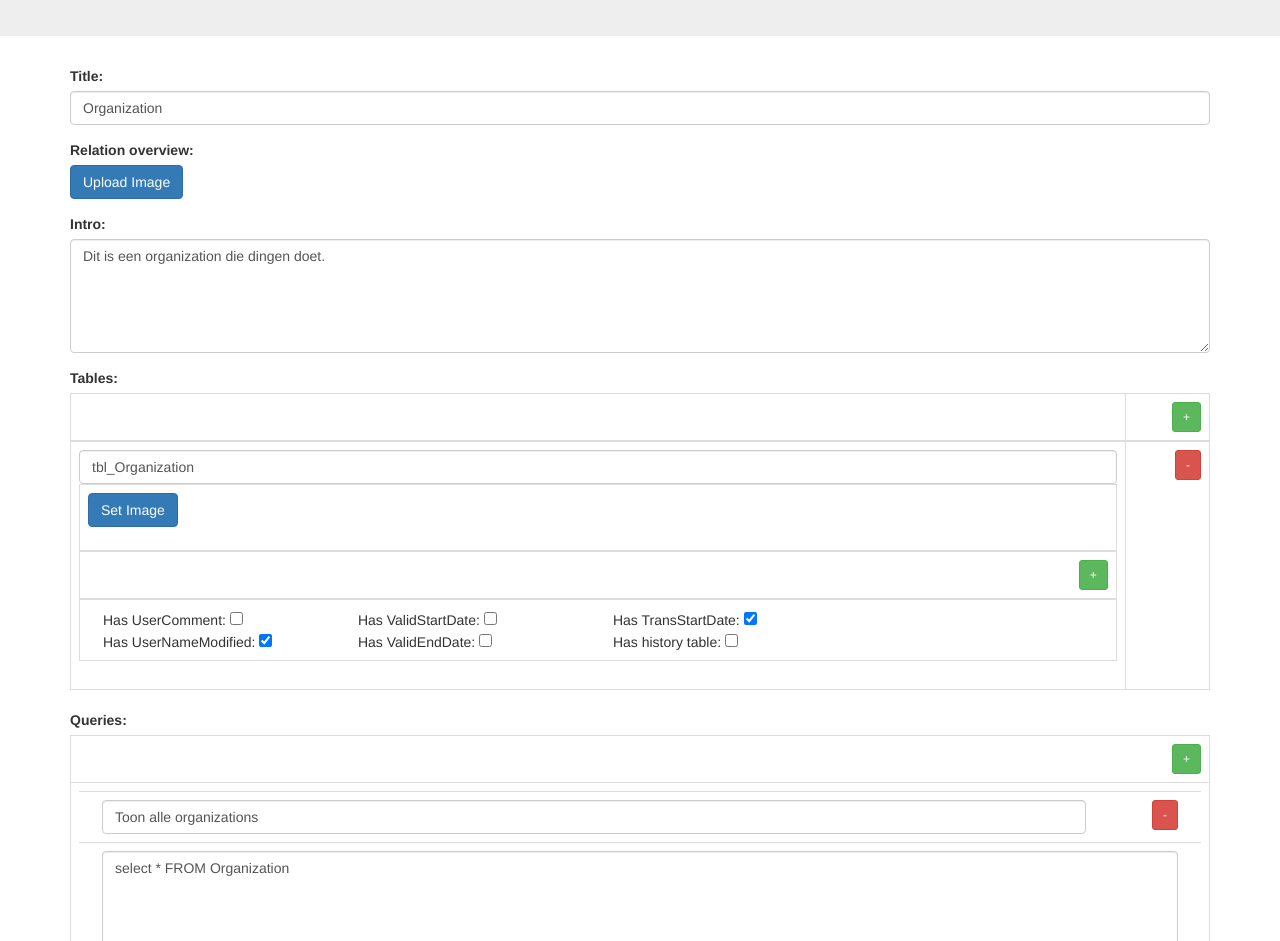
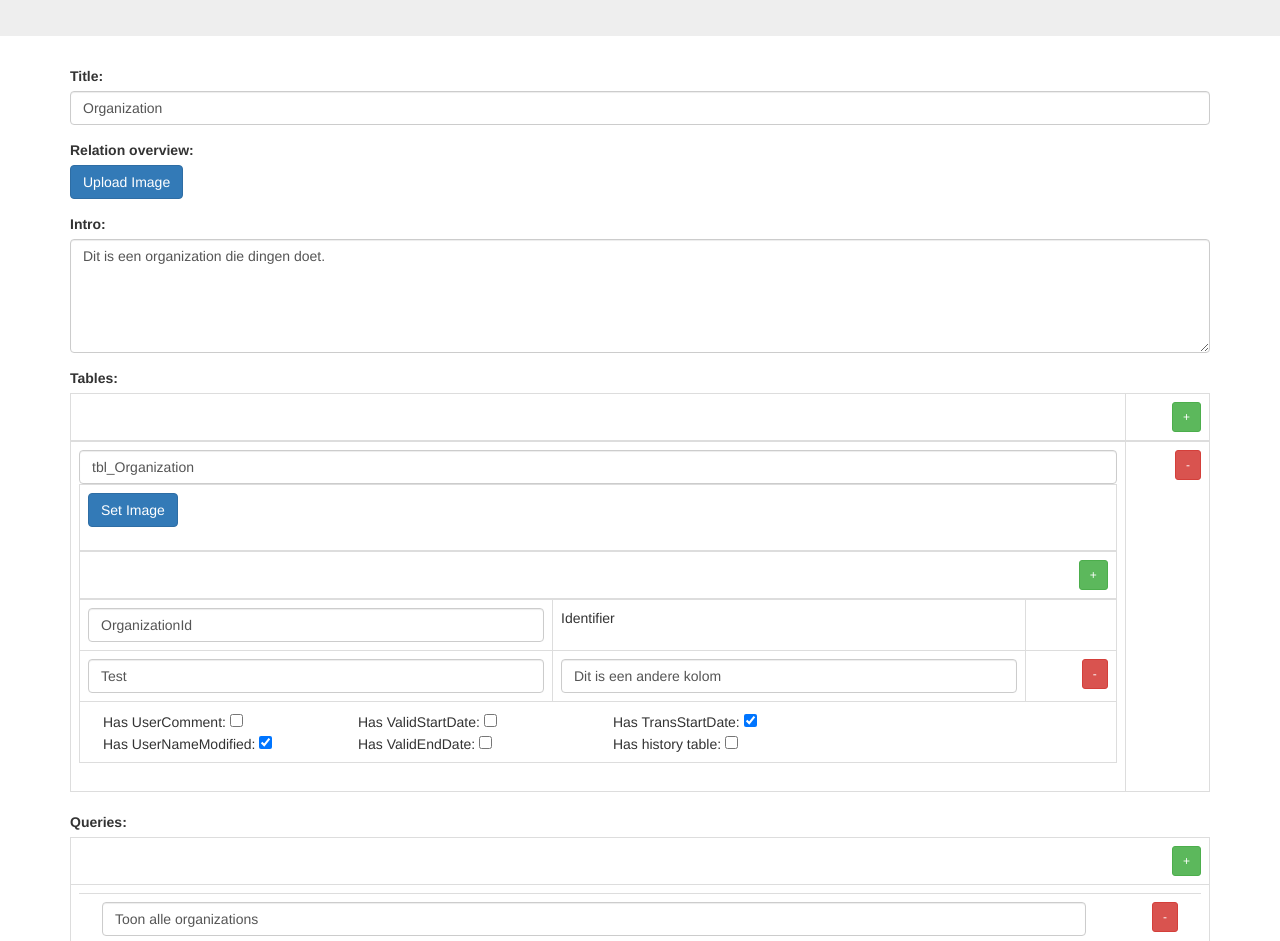
Before and after one commit to e11en/DocMaker, a website: page index.html in a window 1280 px wide. Shown: the part 159-1100 px from the top of the page. Drawn offline with nearby package versions, Linux system fonts and the light colour scheme; some packages are replaced by stand-ins of ours; a script that the page names is missing.

Commit message:
Fixed a small typo in column looop

```diff
--- a/views/partials/tableCreate.html
+++ b/views/partials/tableCreate.html
@@ -39,7 +39,7 @@
                     </thead>
 
                     <tbody>
-                        <tr ng-repeat="column in document.table.Columns">
+                        <tr ng-repeat="column in table.Columns">
                             <!-- Column Name -->
                             <td><input type="text" ng-model="column.Name" class="form-control" placeholder="Column name"/></td>
                             <td>
```
